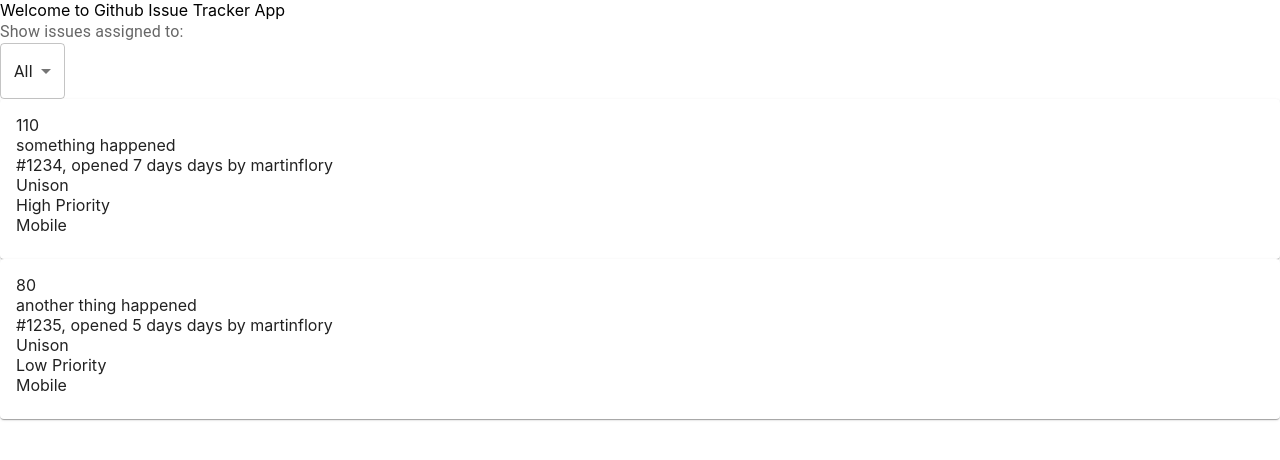
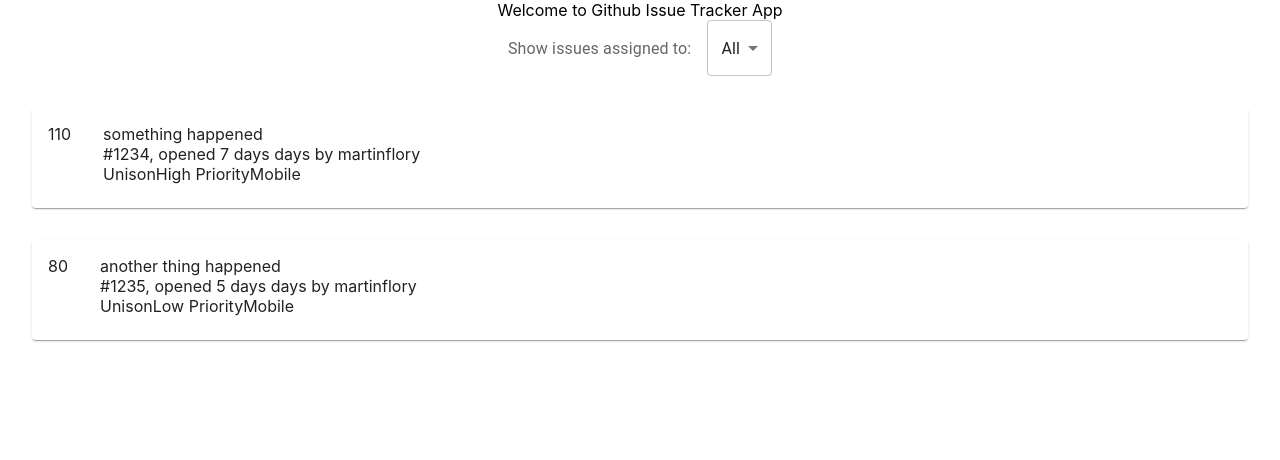
Before and after one commit to aailenm/github-issue-tracker, a React app in the folder client/: page / in a window 1280 px wide. Built offline with nearby package versions, Linux system fonts and the light colour scheme.

Commit message:
Add some styling

```diff
--- a/client/src/pages/Home/index.css
+++ b/client/src/pages/Home/index.css
@@ -1,30 +1,42 @@
 .content {
   .title {
-
+    text-align: center;
   }
 
-    .user-select{
-
+  .user-select {
+    display: flex;
+    gap: 1em;
+    align-items: center;
+    justify-content: center;
   }
 
   .issues {
+
+    .issue {
+      display: flex;
+      margin: 2em;
+      cursor: pointer;
+
+      .content {
+        display: flex;
+        gap: 2em;
+
         .score {
-
         }
 
-        .issue-body {
-
+        .body {
           .title {
-
+            text-align: left;
           }
 
           .details {
-
           }
 
           .labels {
-
+            display: flex;
           }
         }
       }
     }
+  }
+}
--- a/client/src/pages/Home/index.js
+++ b/client/src/pages/Home/index.js
@@ -1,26 +1,76 @@
-import React, { useState } from 'react';
-import { Box, Select, MenuItem, InputLabel, Card, CardContent } from '@mui/material'
+import React, { useState } from "react";
+import {
+  Box,
+  Select,
+  MenuItem,
+  InputLabel,
+  Card,
+  CardContent,
+} from "@mui/material";
 
-const issues = [{ score: 110, title: "something happened", number: "1234", relativeDateCreated: "7 days", opener: "martinflory", labels: [ { name: "Unison", color: "yellow" }, { name: "High Priority", color: "red" }, { name: "Mobile", color: "blue" }]},
-{ score: 80, title: "another thing happened", number: "1235", relativeDateCreated: "5 days", opener: "martinflory", labels: [ { name: "Unison", color: "yellow" }, { name: "Low Priority", color: "green" }, { name: "Mobile", color: "blue" }]}]
+import './index.css';
+
+const issues = [
+  {
+    score: 110,
+    title: "something happened",
+    number: "1234",
+    relativeDateCreated: "7 days",
+    opener: "martinflory",
+    labels: [
+      { name: "Unison", color: "yellow" },
+      { name: "High Priority", color: "red" },
+      { name: "Mobile", color: "blue" },
+    ],
+  },
+  {
+    score: 80,
+    title: "another thing happened",
+    number: "1235",
+    relativeDateCreated: "5 days",
+    opener: "martinflory",
+    labels: [
+      { name: "Unison", color: "yellow" },
+      { name: "Low Priority", color: "green" },
+      { name: "Mobile", color: "blue" },
+    ],
+  },
+];
 
 const IssueCard = ({ issue }) => {
-  const { score, title, number, relativeDateCreated, opener, labels = [] } = issue;
-  return <Card>
-    <CardContent>
+  const {
+    score,
+    title,
+    number,
+    relativeDateCreated,
+    opener,
+    labels = [],
+  } = issue;
+  return (
+    <Card className="issue" onClick={() => {}}>
+      <CardContent className="content">
         <Box className="score">{score}</Box>
-      <Box className="issue-body">
+        <Box className="body">
           <Box className="title"> {title} </Box>
-        <Box className="details">#{number}, opened {relativeDateCreated} days by {opener} </Box>
-        <Box className="labels"> {
-          labels.map((label,index) => (<Box className="label" key={index}> {label.name} </Box>))
-        } </Box>
+          <Box className="details">
+            #{number}, opened {relativeDateCreated} days by {opener}{" "}
+          </Box>
+          <Box className="labels">
+            {" "}
+            {labels.map((label, index) => (
+              <Box className="label" key={index}>
+                {" "}
+                {label.name}{" "}
+              </Box>
+            ))}{" "}
+          </Box>
         </Box>
       </CardContent>
     </Card>
-}
+  );
+};
 const Home = () => {
-  const [user, setUser] = useState('');
+  const [user, setUser] = useState("");
 
   return (
     <Box className="content">
@@ -32,19 +82,17 @@
           displayEmpty
           onChange={(e) => setUser(e.target.value)}
         >
-          <MenuItem value=''> All </MenuItem>
+          <MenuItem value=""> All </MenuItem>
           <MenuItem value="@aailenm">@aailenm</MenuItem>
         </Select>
       </Box>
       <Box className="issues">
-          {
-            issues.map((issue, index) => (
-              <IssueCard key={index} issue={issue}/>
-            ))
-          }
+        {issues.map((issue, index) => (
+          <IssueCard key={index} issue={issue} />
+        ))}
       </Box>
     </Box>
   );
-  }
+};
 
 export default Home;
```
Lines whose indentation alone changed are shown as unchanged.
